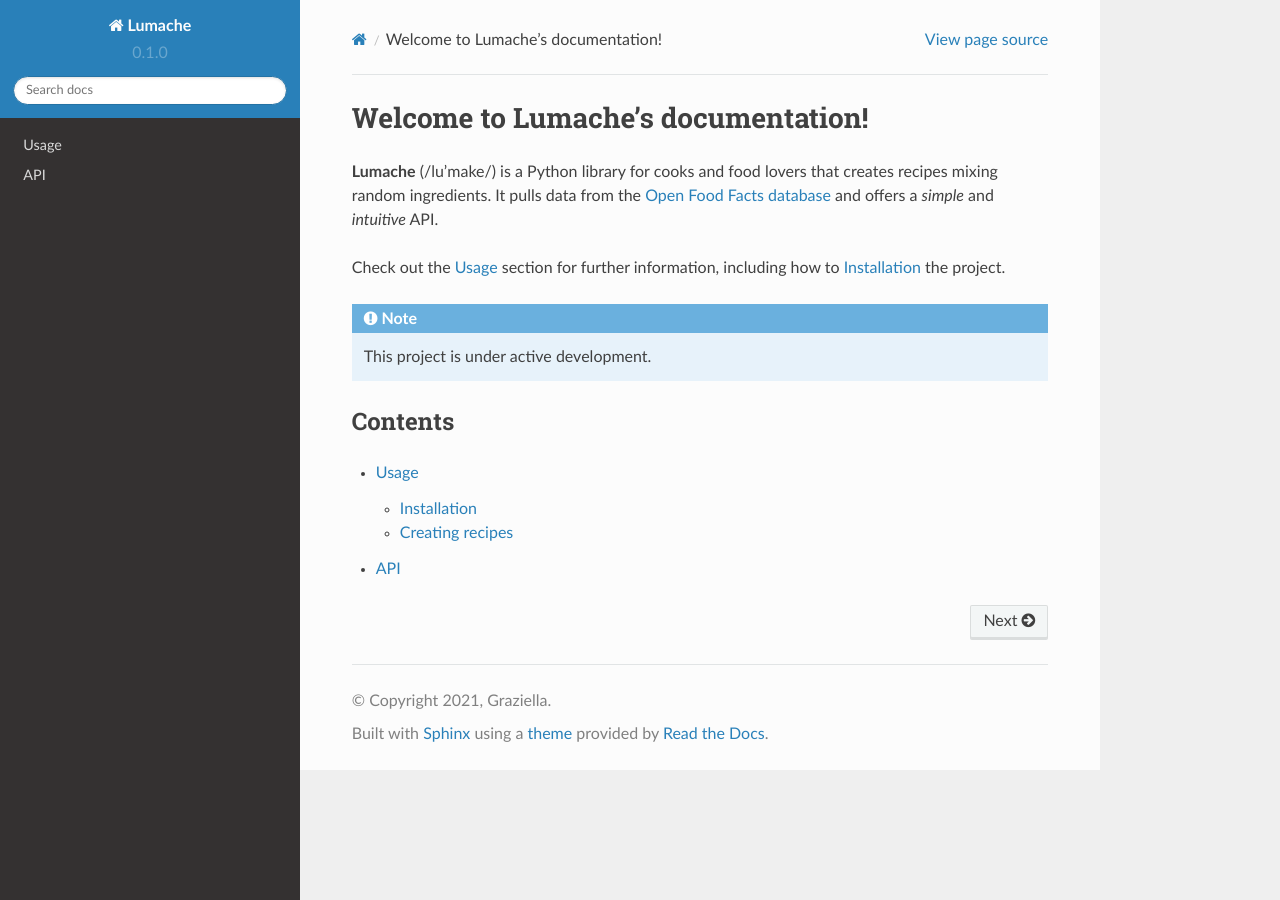
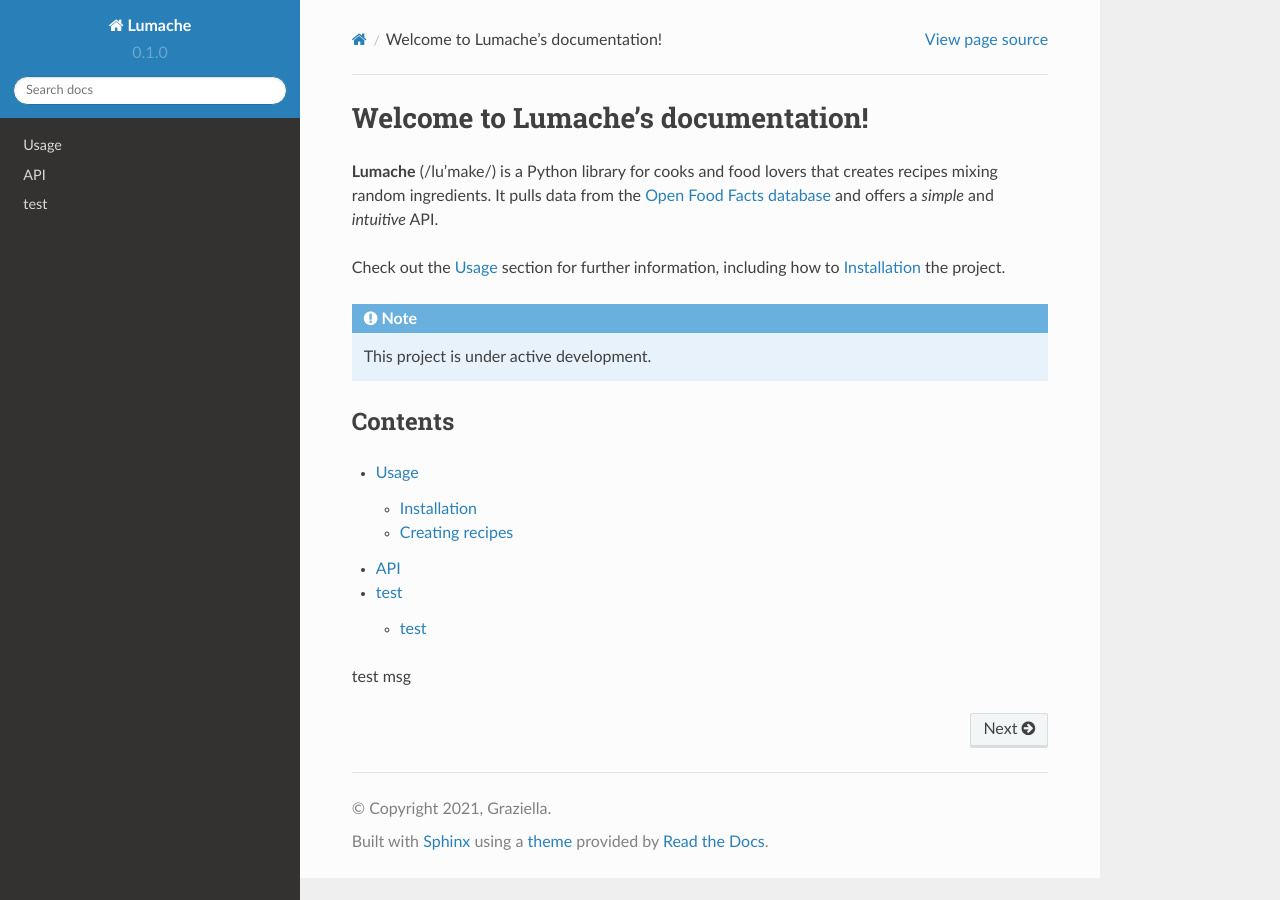
Before and after one commit to 0x2cf/KnowledgeWarehouse, a Sphinx documentation site: the page built from docs/source/index.rst, in a window 1280 px wide. Built offline with Sphinx 7.4.7 and the Read the Docs theme 2.0.0, drawn with Linux system fonts in a browser that asks for light colours.

```diff
--- a/docs/source/conf.py
+++ b/docs/source/conf.py
@@ -17,6 +17,7 @@ extensions = [
     'sphinx.ext.autodoc',
     'sphinx.ext.autosummary',
     'sphinx.ext.intersphinx',
+    'myst_parser',
 ]
 
 intersphinx_mapping = {
--- a/docs/source/index.rst
+++ b/docs/source/index.rst
@@ -20,3 +20,7 @@ Contents
 
    usage
    api
+   test
+
+
+test msg
--- /dev/null
+++ b/docs/source/test.md
@@ -0,0 +1,5 @@
+# test
+
+## test
+
+aaa
--- a/pyproject.toml
+++ b/pyproject.toml
@@ -3,6 +3,6 @@ requires = ["flit_core >=3.2,<4"]
 build-backend = "flit_core.buildapi"
 
 [project]
-name = "lumache"
-authors = [{name = "Graziella", email = "graziella@lumache"}]
+name = "KnowledgeWarehouse"
+authors = [{name = "payne wu", email = "wuzhipeng1289690157@gmail.com"}]
 dynamic = ["version", "description"]
--- /dev/null
+++ b/requirements.txt
@@ -0,0 +1,2 @@
+sphinx==4.1.2
+myst-parser==0.15.2
```
Also changed, not shown: 1 other file.
